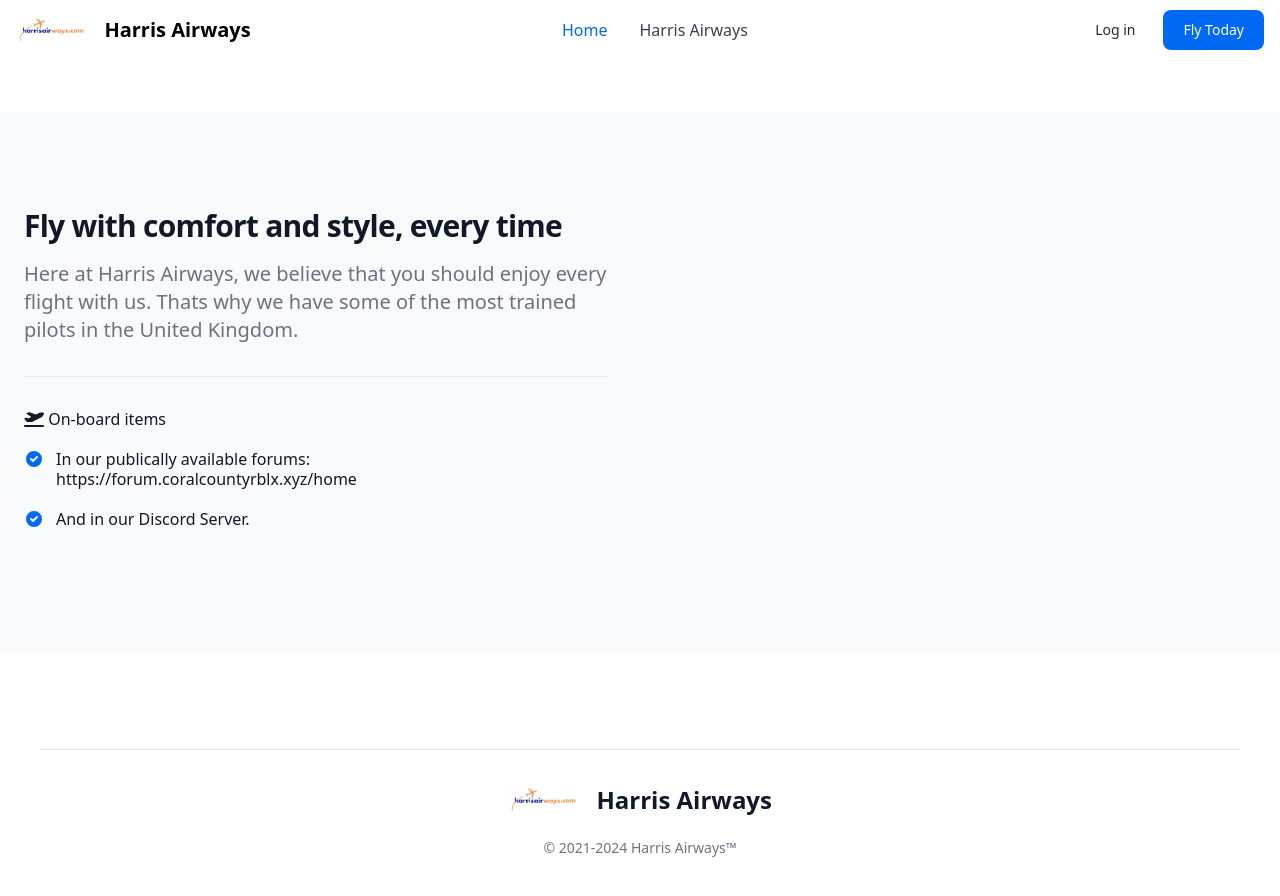
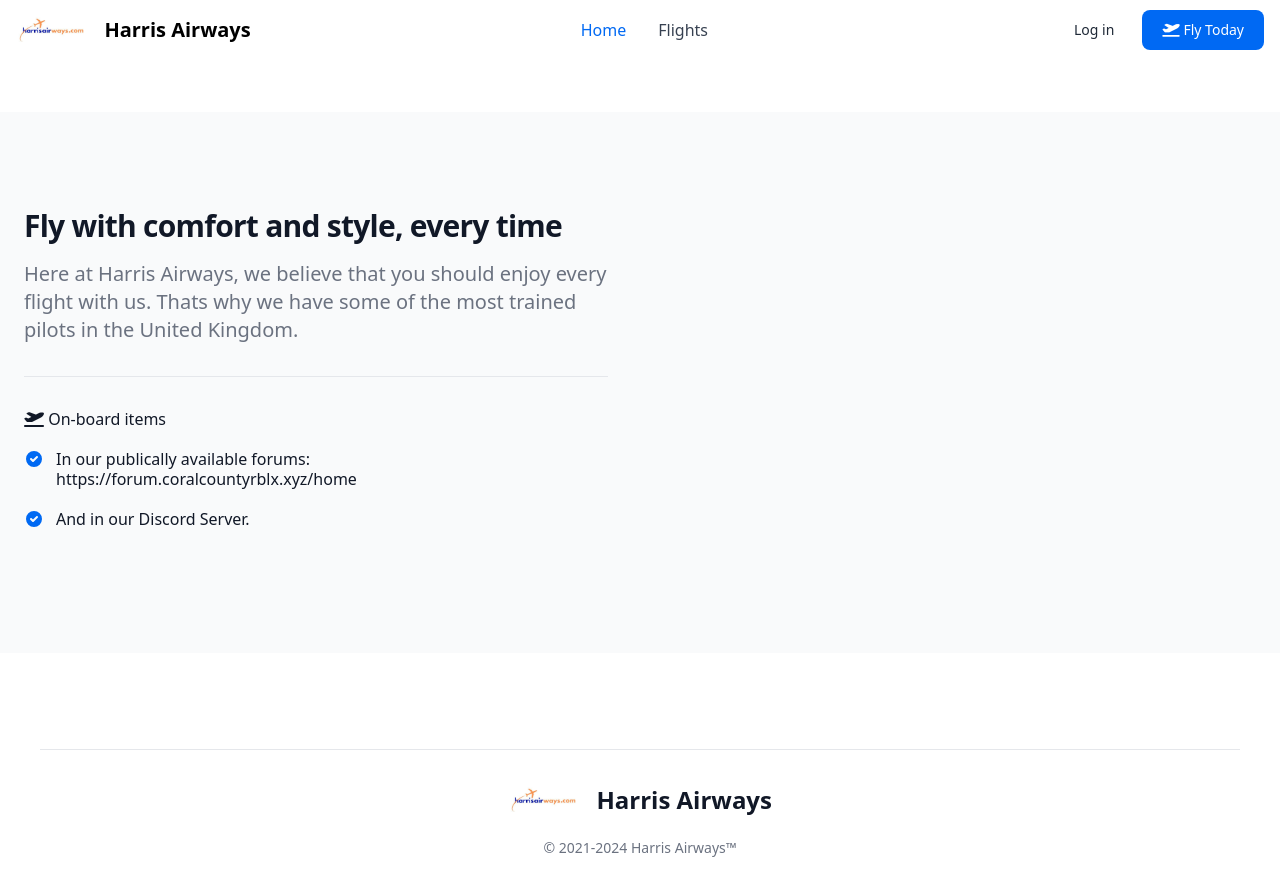
Before and after one commit to 13dpmotorsport/en-us, a plain HTML site: page index.html in a window 1280 px wide. Drawn offline with nearby package versions, Linux system fonts and the light colour scheme.

Commit message:
Update index.html

```diff
--- a/index.html
+++ b/index.html
@@ -8,7 +8,7 @@
     <meta http-equiv="X-UA-Compatible" content="IE=edge">
     <meta name="viewport" content="width=device-width, initial-scale=1.0">
 
-    <title>Harris Airlines</title>
+    <title>Harris Airways</title>
 
     <!-- Meta SEO -->
     <meta name="title" content="Harris Airways">
@@ -50,7 +50,7 @@
 
                     </div>
                     <a href="#" class="text-gray-800 dark:text-white hover:bg-gray-50 focus:ring-4 focus:ring-gray-300 font-medium rounded-lg text-sm px-4 lg:px-5 py-2 lg:py-2.5 sm:mr-2 dark:hover:bg-gray-700 focus:outline-none dark:focus:ring-gray-800">Log in</a>
-                    <a href="" class="text-white bg-purple-700 hover:bg-purple-800 focus:ring-4 focus:ring-purple-300 font-medium rounded-lg text-sm px-4 lg:px-5 py-2 lg:py-2.5 sm:mr-2 lg:mr-0 dark:bg-purple-600 dark:hover:bg-purple-700 focus:outline-none dark:focus:ring-purple-800"> Fly Today</a>
+                    <a href="" class="text-white bg-purple-700 hover:bg-purple-800 focus:ring-4 focus:ring-purple-300 font-medium rounded-lg text-sm px-4 lg:px-5 py-2 lg:py-2.5 sm:mr-2 lg:mr-0 dark:bg-purple-600 dark:hover:bg-purple-700 focus:outline-none dark:focus:ring-purple-800"><i class="fa-solid fa-plane-departure"></i> Fly Today</a>
                     <button data-collapse-toggle="mobile-menu-2" type="button" class="inline-flex items-center p-2 ml-1 text-sm text-gray-500 rounded-lg lg:hidden hover:bg-gray-100 focus:outline-none focus:ring-2 focus:ring-gray-200 dark:text-gray-400 dark:hover:bg-gray-700 dark:focus:ring-gray-600" aria-controls="mobile-menu-2" aria-expanded="false">
                         <span class="sr-only">Open main menu</span>
                         <svg class="w-6 h-6" fill="currentColor" viewBox="0 0 20 20" xmlns="http://www.w3.org/2000/svg"><path fill-rule="evenodd" d="M3 5a1 1 0 011-1h12a1 1 0 110 2H4a1 1 0 01-1-1zM3 10a1 1 0 011-1h12a1 1 0 110 2H4a1 1 0 01-1-1zM3 15a1 1 0 011-1h12a1 1 0 110 2H4a1 1 0 01-1-1z" clip-rule="evenodd"></path></svg>
@@ -63,7 +63,7 @@
                             <a href="https://projectharriscounty.xyz" class="block py-2 pl-3 pr-4 text-white bg-purple-700 rounded lg:bg-transparent lg:text-purple-700 lg:p-0 dark:text-white" aria-current="page">Home</a>
                         </li>
                  <li>
-                            <a href="https://harrisairways.xyz/" class="block py-2 pl-3 pr-4 text-gray-700 border-b border-gray-100 hover:bg-gray-50 lg:hover:bg-transparent lg:border-0 lg:hover:text-purple-700 lg:p-0 dark:text-gray-400 lg:dark:hover:text-white dark:hover:bg-gray-700 dark:hover:text-white lg:dark:hover:bg-transparent dark:border-gray-700">Harris Airways</a>
+                            <a href="https://harrisairways.xyz/" class="block py-2 pl-3 pr-4 text-gray-700 border-b border-gray-100 hover:bg-gray-50 lg:hover:bg-transparent lg:border-0 lg:hover:text-purple-700 lg:p-0 dark:text-gray-400 lg:dark:hover:text-white dark:hover:bg-gray-700 dark:hover:text-white lg:dark:hover:bg-transparent dark:border-gray-700">Flights</a>
                         </li>
 
                     </ul>
```
